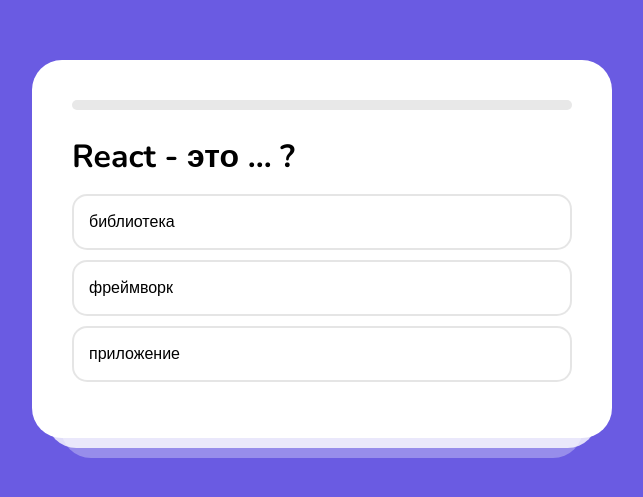
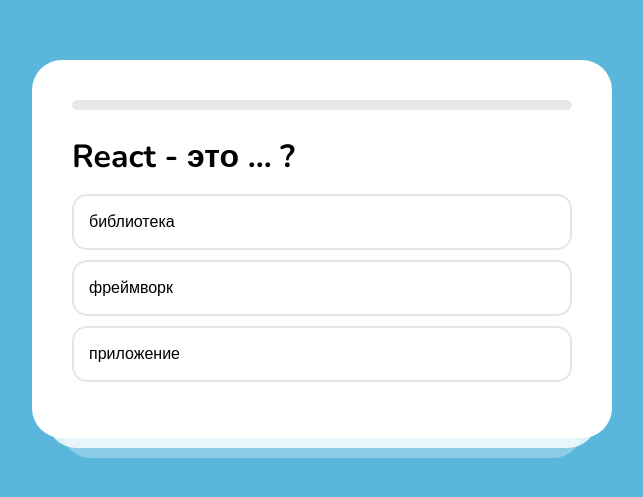
Before and after one commit to VladimirovRoman/quiz, a React (Create React App) app: page / in a window 1280 px wide. Shown: the part 151-648 px from the top of the page, without its empty margins (318-961 px from the left). Built offline with nearby package versions, Linux system fonts and the light colour scheme.

Commit message:
Update index.scss

```diff
--- a/src/index.scss
+++ b/src/index.scss
@@ -5,7 +5,7 @@
 	font-family: 'Nunito', sans-serif;
 	-webkit-font-smoothing: antialiased;
 	-moz-osx-font-smoothing: grayscale;
-  background-color: #6a5be2;
+	background-color: #5bb6dc;
 	display: flex;
 	align-items: center;
 	justify-content: center;
@@ -54,9 +54,13 @@
 			height: 100%;
 			border-radius: 30px;
 			width: 80%;
-      background: rgb(18, 231, 48);
+			background: rgb(243, 255, 18);
 			transition: all 0.3s ease-in-out;
-      background: linear-gradient(90deg, rgba(18, 231, 48, 1) 0%, rgba(0, 212, 255, 1) 100%);
+			background: linear-gradient(
+				90deg,
+				rgb(242, 255, 2) 0%,
+				rgb(34, 207, 242) 100%
+			);
 		}
 	}
 
```
Lines whose indentation alone changed are shown as unchanged.
